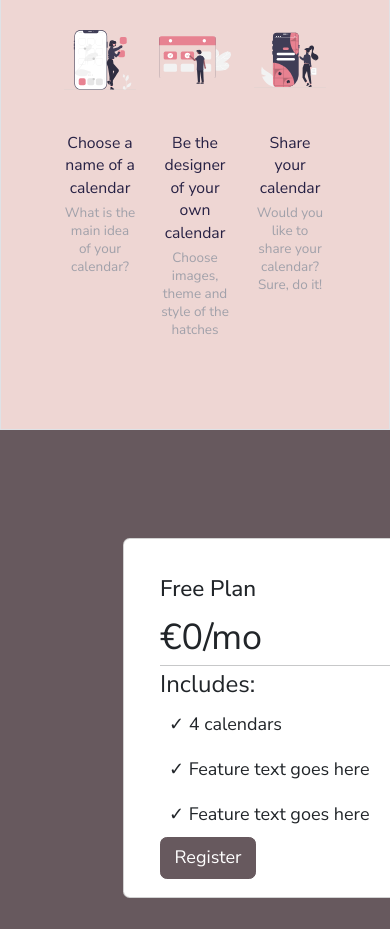
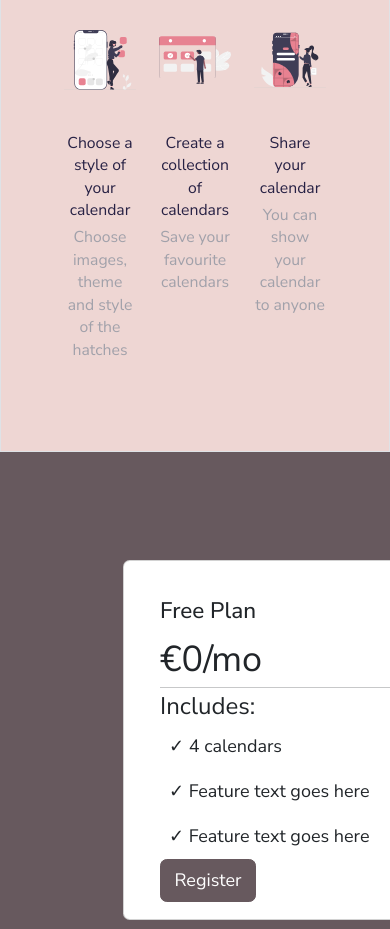
Before and after one commit to JoonAro/calendarMaker, a React (Vite) app: page / in a window 390 px wide. Shown: the part 1100-2029 px from the top of the page. Built offline with nearby package versions, Linux system fonts and the light colour scheme; no server answers.

Commit message:
Change text on home page

```diff
--- a/src/routes/Home.jsx
+++ b/src/routes/Home.jsx
@@ -39,15 +39,15 @@ const Home = () => {
           <div className='flex justify-between mb-9'>
             <div className=" w-16 md:w-32 lg:w-60  ml-14 md:ml-40 flex flex-col sm:items-center">
               <img className='h-24 hover:-translate-y-1 hover:scale-125' src={icon2} alt="icon1" />
-              <span className={`${fontDark} text-sm md:text-2xl mt-3 text-center`}>Choose a name of a calendar</span>
-              <span className={`${fontDark} text-zinc-400 text-xs sm:text-sm md:text-base mt-1 text-center`}>What is the main idea of your calendar?</span>
+              <span className={`${fontDark} text-sm md:text-2xl mt-3 text-center`}>Choose a style of your calendar</span>
+              <span className={`${fontDark} text-zinc-400 text-sm md:text-lg mt-1 text-center`}>Choose images, theme and style of the hatches</span>
             </div>
 
 
             <div className="w-16 md:w-32 lg:w-72 flex flex-col sm:items-center">
               <img className='h-24 hover:-translate-y-1 hover:scale-125' src={icon5} alt="icon5" />
-              <span className={`${fontDark} text-sm md:text-2xl mt-3 text-center`}>Be the designer of your own calendar</span>
-              <span className='text-zinc-400 text-xs sm:text-sm md:text-base mt-1 text-center'>Choose images, theme and style of the hatches
+              <span className={`${fontDark} text-sm md:text-2xl mt-3 text-center`}>Create a collection of calendars</span>
+              <span className='text-zinc-400 text-sm md:text-lg mt-1 text-center'>Save your favourite calendars
               </span>
             </div>
 
@@ -55,7 +55,7 @@ const Home = () => {
             <div className="w-16 md:w-32 lg:w-72 mr-14 md:mr-40 flex flex-col sm:items-center">
               <img className='h-24 hover:-translate-y-1 hover:scale-125' src={icon3} alt="icon3" />
               <span className={`${fontDark} text-sm md:text-2xl mt-3 text-center`}>Share your calendar</span>
-              <span className='text-zinc-400 text-xs sm:text-sm md:text-base mt-1 text-center'>Would you like to share your calendar? Sure, do it!
+              <span className='text-zinc-400 text-sm md:text-lg mt-1 text-center'>You can show your calendar to anyone
               </span>
             </div>
           </div>
```
Also changed, not shown: 1 other file (tests, documents, lock files or other folders).
